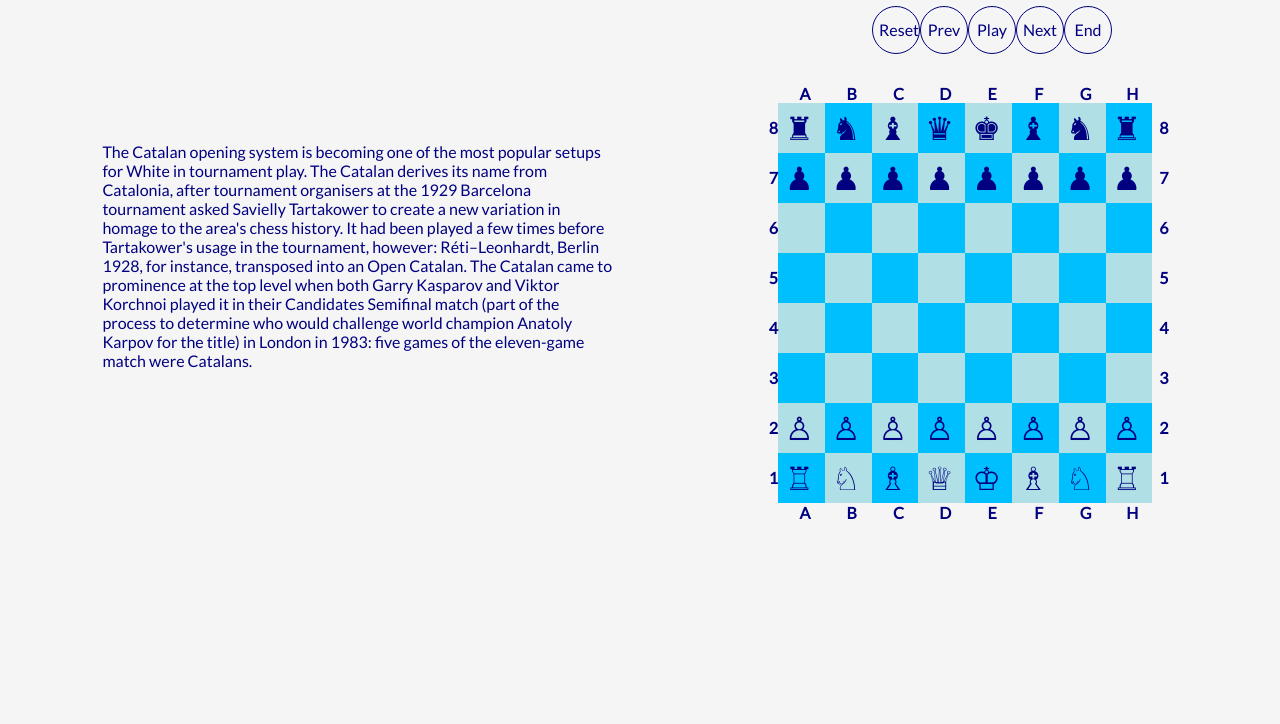
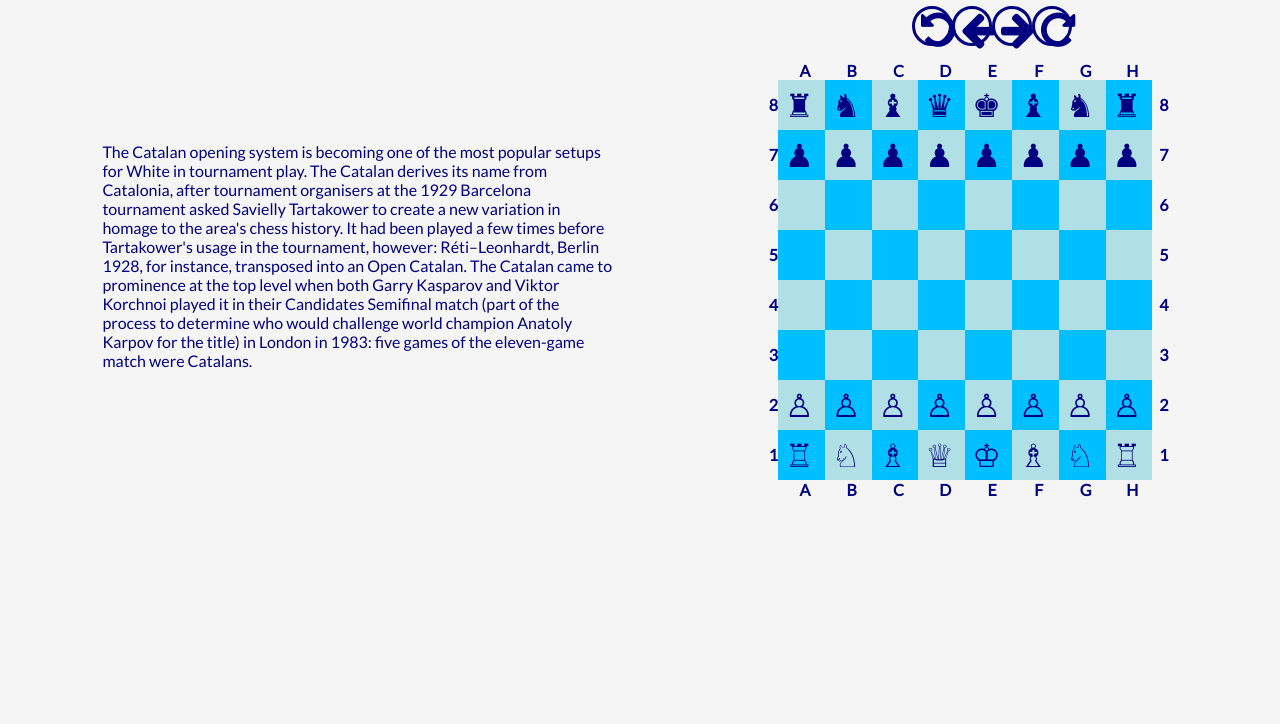
Before and after one commit to rosalsm/TIY-Chessboard, a website: page Chessboard/index.html in a window 1280 px wide. Shown: the part 76-800 px from the top of the page. Drawn offline with nearby package versions, Linux system fonts and the light colour scheme; files that its build step writes are made by us from their sources.

Commit message:
finishing buttons

```diff
--- a/Chessboard/index.html
+++ b/Chessboard/index.html
@@ -35,12 +35,11 @@
         <section class="table-nav">
 
         <nav class="button-row">
-
-          <button class="reset">Reset</button>
-          <button class="prev">Prev</button>
-          <button class="play">Play</button>
-          <button class="next">Next</button>
-          <button class="end">End</button>
+          <button class="reset"><i class="fa fa-undo"></i></button>
+          <button class="prev"><i class="fa fa-arrow-left"></i></button>
+          <!-- <button class="play"></button> -->
+          <button class="next"><i class="fa fa-arrow-right"></i></button>
+          <button class="end"><i class="fa fa-repeat"></i></button>
 
         </nav>
 
--- a/Chessboard/scss/main.scss
+++ b/Chessboard/scss/main.scss
@@ -21,7 +21,7 @@ h1{
   //margin-left: 20%;
   text-align: center;
   font-family: Lato;
-  font-weight: 300;
+  font-weight: 400;
 }
 
 .info{
@@ -45,15 +45,18 @@ h1{
   display: flex;
   justify-content: center;
     //margin-left: 27%;
-  margin-bottom: 30px;
+  margin-bottom: 15px;
   button{
     background-color: $background;
     border-radius: 50%;
-    width: 48px;
-    height: 48px;
-    border: solid 1px $text;
+    width: 40px;
+    height: 40px;
+    border: solid 3px $text;
     color: $text;
     outline: 0;
+    .fa{
+      font-size: 2.5em;
+    }
  }
 }
 
```
Also changed, not shown: Chessboard/css/main.css.
